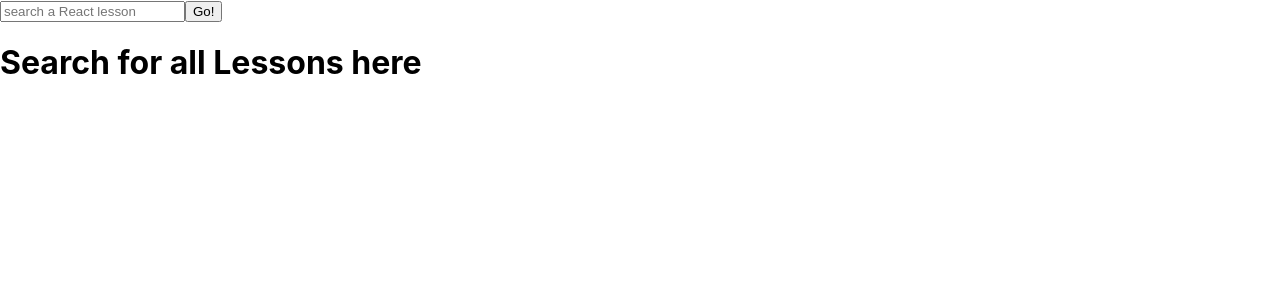
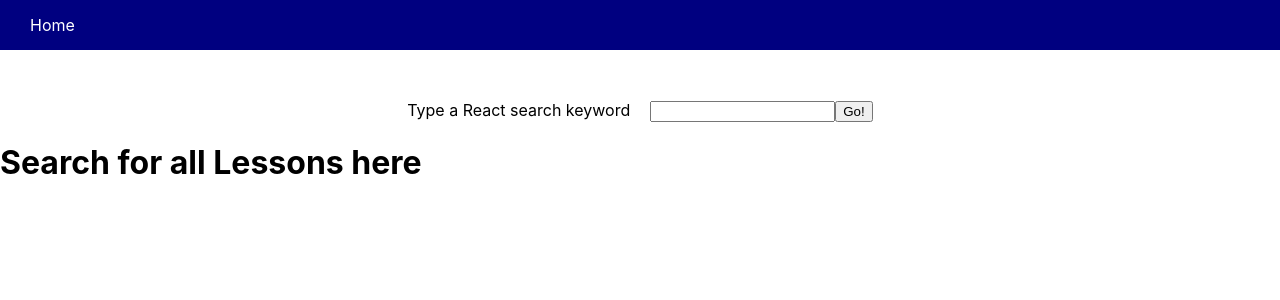
Before and after one commit to SmilingDogs/simple-routing, a React (Create React App) app: page / in a window 1280 px wide. Shown: the top 300 px of the page. Built offline with nearby package versions, Linux system fonts and the light colour scheme.

Commit message:
still need to complete lesson details view

```diff
--- a/src/App.css
+++ b/src/App.css
@@ -5,3 +5,37 @@
 .error {
   color: red;
 }
+
+.card {
+  border: 2px solid blue;
+  border-radius: 8px;
+  padding: 15px;
+  display: inline-block;
+  margin: 25px;
+}
+
+.search-form {
+  text-align: center;
+  margin-top: 50px;
+}
+
+label {
+  margin-right: 20px;
+}
+
+.nav {
+  background-color: navy;
+  padding: 15px 30px;
+}
+
+a {
+  text-decoration: none;
+}
+
+.card-link {
+  color: black;
+}
+
+.nav-link {
+  color: white;
+}
--- /dev/null
+++ b/src/components/Card.jsx
@@ -0,0 +1,13 @@
+import React from 'react'
+
+const Card = ({ dataObj }) => {
+    const {title, type} = dataObj;
+    return (
+        <div className='card'>
+            <p>Lesson title: {title}</p>
+            <p>Lesson type: {type}</p>
+        </div>
+    )
+}
+
+export default Card;
--- a/src/components/LessonDetails.jsx
+++ /dev/null
@@ -1,14 +0,0 @@
-import {useLoaderData, useParams } from 'react-router-dom';
-
-export const LessonDetails = () => {
-  const { lessonName } = useParams();
-  const loaderData = useLoaderData();
-
-  return (
-    <>
-    <h1>React Lesson Page</h1>
-    <p>Lesson about: {lessonName}</p>
-    <p>{loaderData.title}</p>
-    </>
-  )
-}
--- a/src/fetchLesson.js
+++ b/src/fetchLesson.js
@@ -1 +1 @@
-export const fetchLesson = ({ params }) => fetch(`https://react-course-api.azurewebsites.net/lesson/${params.lessonName}`)
+export const fetchLesson = ({ params }) => fetch(`https://react-course-api.azurewebsites.net/lesson/${params.keyword}`)
--- a/src/pages/Error.jsx
+++ b/src/pages/Error.jsx
@@ -1,4 +1,4 @@
-import { useRouteError } from "react-router-dom";
+import { useRouteError, Link } from "react-router-dom";
 
 export const Error = () => {
     const error = useRouteError();
@@ -7,6 +7,7 @@ export const Error = () => {
             <h1>OOPS!</h1>
             <p>Something went wrong... </p>
             <p>{error.statusText ?? error.message}</p>
+            <Link to={'/'}>Back Home</Link>
         </div>
     )
 }
--- a/src/pages/Lesson.jsx
+++ /dev/null
@@ -1,9 +0,0 @@
-
-
-export const Lesson = () => {
-    return (
-        <>
-        <h1>Search for all Lessons here</h1>
-        </>
-    )
-}
--- /dev/null
+++ b/src/pages/LessonCard.jsx
@@ -0,0 +1,23 @@
+import { useLoaderData, Link } from 'react-router-dom';
+import Card from '../components/Card';
+import { Error } from './Error';
+export const LessonCard = () => {
+
+  const loaderData = useLoaderData();
+  console.log(loaderData);
+  const isDataEmpty = Array.isArray(loaderData) && !loaderData.length;
+  const isSomethingWentWrong = loaderData === 'Something went wrong';
+
+
+  return (
+    <div>
+      {isSomethingWentWrong && <Error />}
+      {isDataEmpty && <p>Nothing found ...try another keyword!</p>}
+      {!isDataEmpty && loaderData.map((dataObj, i) => (
+        <Link key={i} to={`/lesson/${loaderData[0].name}`} className='card-link'>
+          <Card dataObj={dataObj} />
+        </Link>
+      ))}
+    </div>
+  )
+}
--- /dev/null
+++ b/src/pages/LessonDetails.jsx
@@ -0,0 +1,9 @@
+// import { useLoaderData, Link} from 'react-router-dom';
+// import Card from '../components/Card';
+
+export const LessonDetails = () => {
+
+  return (
+    <p>This is specific lesson details</p>
+  )
+}
--- a/src/pages/LessonsLayout.jsx
+++ b/src/pages/LessonsLayout.jsx
@@ -1,8 +1,8 @@
-import { Outlet, useNavigate  } from 'react-router-dom';
+import { NavLink, Outlet, useNavigate, useNavigation  } from 'react-router-dom';
 
 
 export const LessonsLayout = () => {
-    // const [query, setQuery] = useState('');
+    const { state } = useNavigation();
     const navigate = useNavigate();
 
 
@@ -12,20 +12,22 @@ export const LessonsLayout = () => {
         let searchQuery = form.search.value;
         console.log(searchQuery);
 
-        navigate(`/lesson/${searchQuery}`);
+        navigate(`/${searchQuery}`);
         form.search.value = '';
-
     }
 
 
     return (
         <div>
-            <form onSubmit={handleSubmit}>
-                <input type='text' placeholder='search a React lesson' name='search'/>
+            <nav className='nav'>
+                <NavLink to={'/'} className='nav-link'>Home</NavLink>
+            </nav>
+            <form onSubmit={handleSubmit} className='search-form'>
+                <label htmlFor='search'>Type a React search keyword</label>
+                <input type='text'  name='search'/>
                 <button type='submit'>Go!</button>
             </form>
-            {/* {responseError && <p style={{ color: 'red' }}>{responseError}</p>} */}
-            <main><Outlet /></main>
+            {state === 'loading' ? 'Loading your data' : <main><Outlet /></main>}
         </div>
     )
 }
--- /dev/null
+++ b/src/pages/Main.jsx
@@ -0,0 +1,5 @@
+
+
+export const Main = () => {
+    return <h1>Search for all Lessons here</h1>
+}
--- a/src/routingLessons.js
+++ b/src/routingLessons.js
@@ -1,9 +1,10 @@
 import { createBrowserRouter } from 'react-router-dom';
 import { Error } from './pages/Error';
 import { LessonsLayout } from './pages/LessonsLayout';
-import { Lesson } from './pages/Lesson';
-import { LessonDetails } from './components/LessonDetails';
+import { Main} from './pages/Main';
+import { LessonCard } from './pages/LessonCard';
 import { fetchLesson } from './fetchLesson';
+import { LessonDetails } from './pages/LessonDetails';
 
 
 
@@ -15,12 +16,18 @@ export const routerLessons = createBrowserRouter([
         children: [
             {
                 index: true,
-                element: <Lesson />,
+                element: <Main />,
             },
             {
-                path: '/lesson/:lessonName',
+                path: '/:keyword',
+                element: <LessonCard />,
+                loader: fetchLesson,
+                errorElement: <Error />
+            },
+            {
+                path: '/lesson/:name',
                 element: <LessonDetails />,
-                loader: fetchLesson
+
             }
         ]
     }
```
